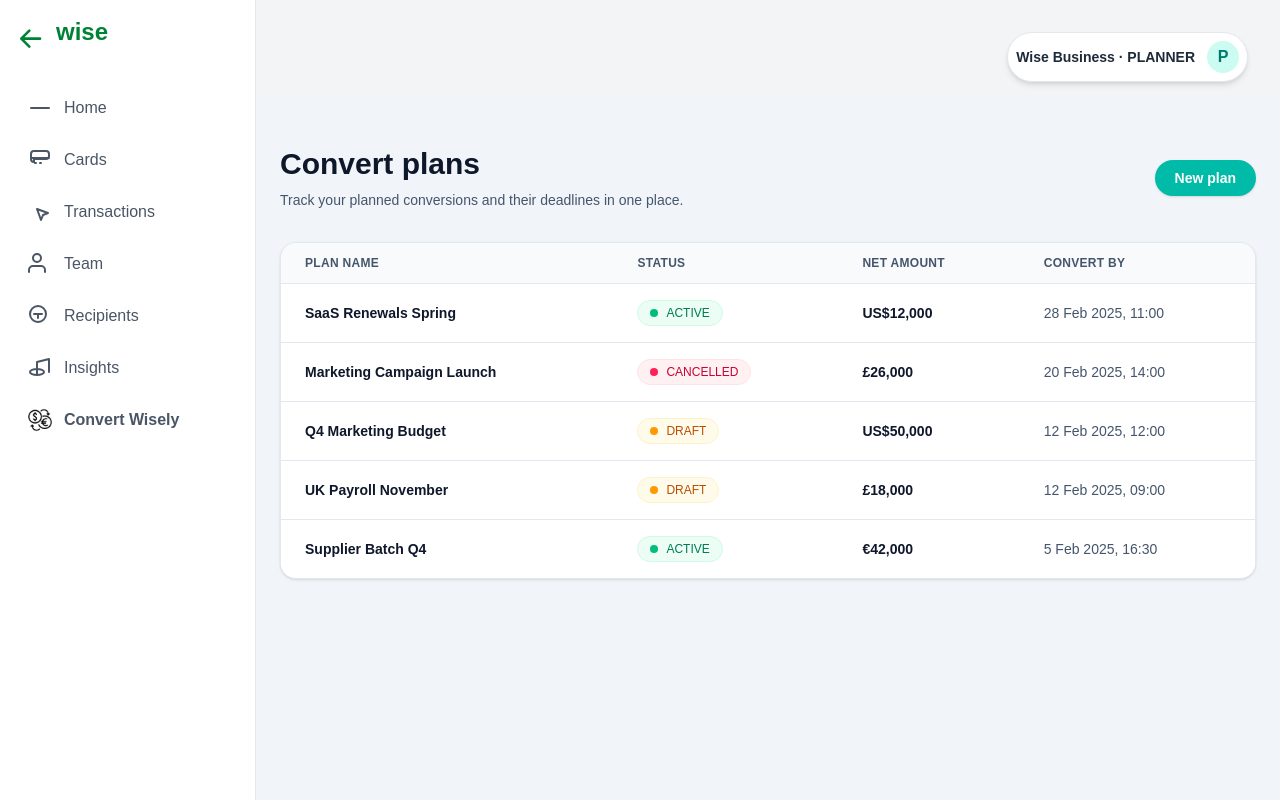
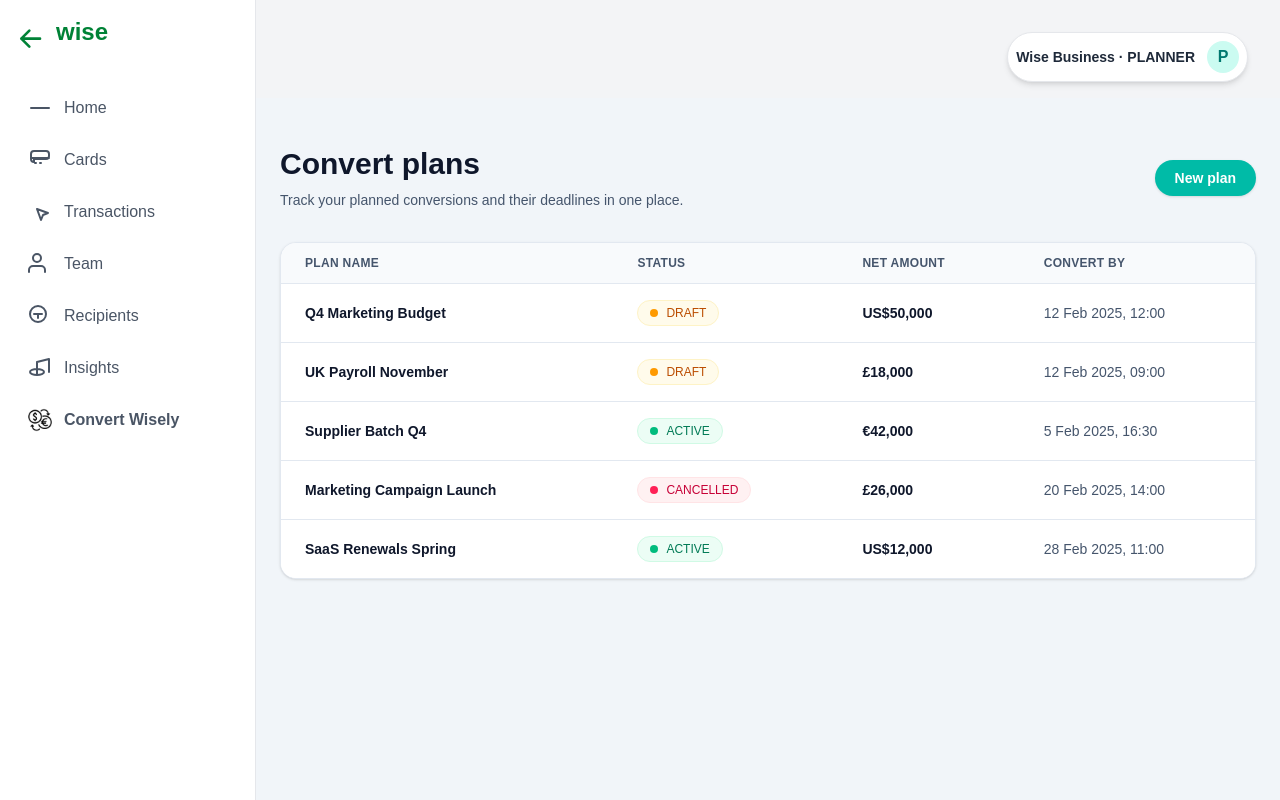
Before and after one commit to zoe-hi/wise, a Next.js app: page /plans in a window 1280 px wide. Built offline with nearby package versions, Linux system fonts and the light colour scheme.

Commit message:
Changes orders

```diff
--- a/app/plans/PlansPageClient.tsx
+++ b/app/plans/PlansPageClient.tsx
@@ -14,6 +14,7 @@
     targetCurrency: string;
     netAmount: number;
     convertBy: string;
+    createdAt: string;
 };
 
 type PlansPageClientProps = {
@@ -63,7 +64,7 @@
 
     const [plans, setPlans] = useState<PlanSummary[]>(
         [...initialPlans].sort(
-            (a, b) => new Date(b.convertBy).getTime() - new Date(a.convertBy).getTime()
+            (a, b) => new Date(b.createdAt).getTime() - new Date(a.createdAt).getTime()
         )
     );
     const [isNewPlanOpen, setIsNewPlanOpen] = useState(false);
@@ -72,7 +73,7 @@
         setPlans((prev) => {
             const updated = [...prev, newPlan];
             return updated.sort(
-                (a, b) => new Date(b.convertBy).getTime() - new Date(a.convertBy).getTime()
+                (a, b) => new Date(b.createdAt).getTime() - new Date(a.createdAt).getTime()
             );
         });
         setIsNewPlanOpen(false);
--- a/lib/storage/memory.ts
+++ b/lib/storage/memory.ts
@@ -26,7 +26,7 @@
       existingBalance: 20000,
       expectedInflows: 30000,
       status: "DRAFT",
-      createdAt: now,
+      createdAt: "2025-11-22T6:15:00Z",
       createdBy: "user-1",
     },
     {
```
